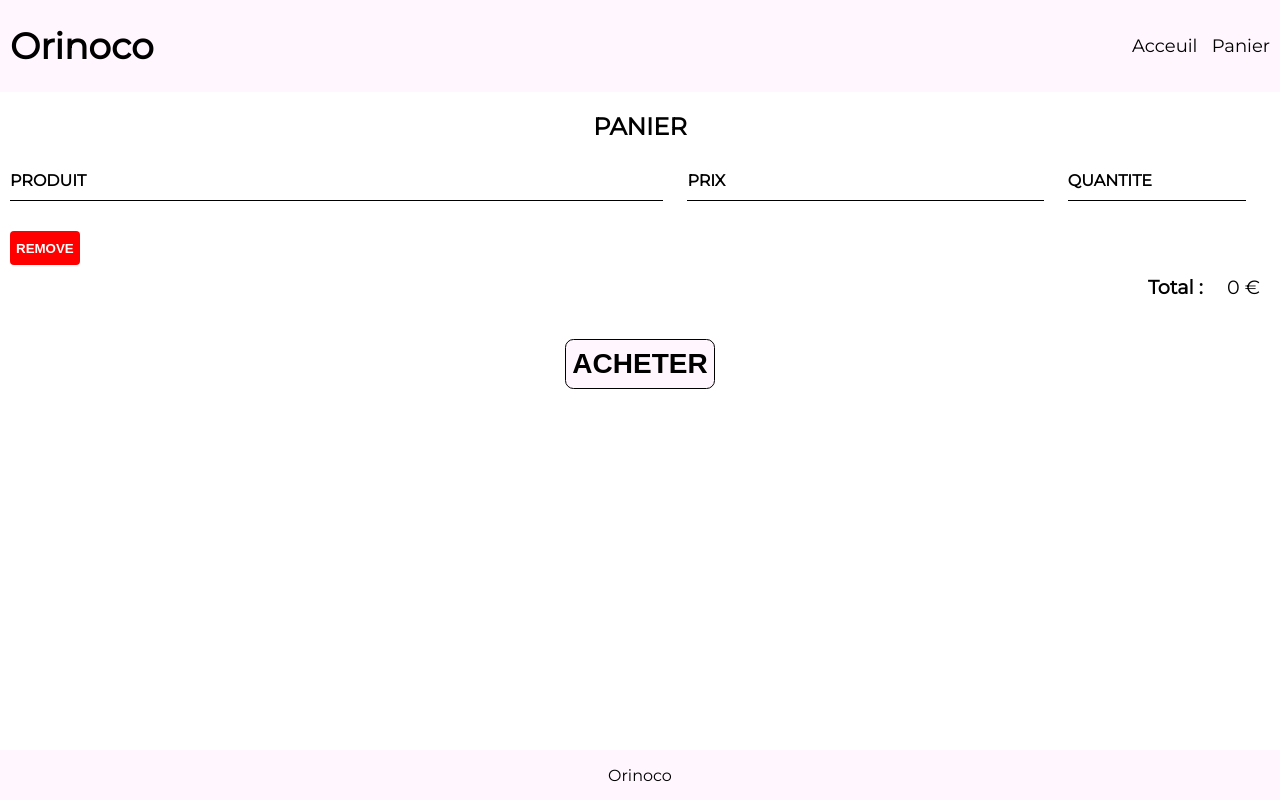
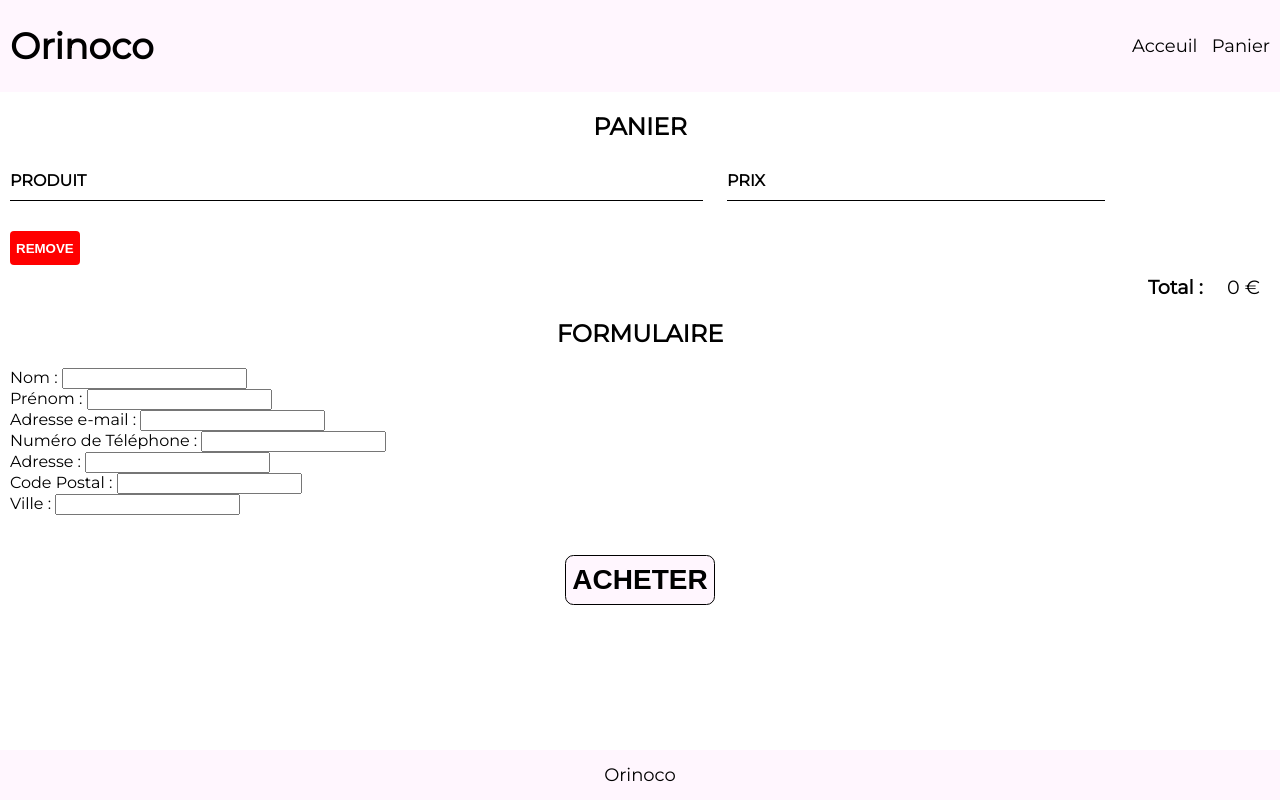
Before and after one commit to aarya-ch/Construisez-un-site-e-commerce, a website: page panier.html in a window 1280 px wide. Drawn offline with Linux system fonts and the light colour scheme.

Commit message:
Update panier.html

```diff
--- a/panier.html
+++ b/panier.html
@@ -19,46 +19,80 @@
 		</header>
 
 		<main>
-			<h2>PANIER</h2>
+			<div class="shopping-cart">
+				<h2>PANIER</h2>
 				<div class="cart-row">
 					<span class="cart-item cart-header cart-column">PRODUIT</span>
 					<span class="cart-price cart-header cart-column">PRIX</span>
-					<span class="cart-quantity cart-header cart-column">QUANTITE</span>
 				</div>
 				<div class="flexContainer">
 					<div class="cart-items">
-						<!-- <div class="cart-row">
-							<div class="cart-item cart-column">
-								<img class="cart-item-image">
-								<span class="cart-item-title"></span>
-							</div>
-							<div class="cart-price cart-column">
-								<span class="price"></span>
-							</div>
-							<div class="cart-quantity cart-column">
-								<input class="cart-quantity-input" type="number" value="1">
-								<button class="btn btn-danger cart-quantity-button" tyoe="button">REMOVE</button>
-							</div>
-						</div> -->
+
 					</div>
 					<div>
 						<button class="btn-danger" type="button">REMOVE</button>
 					</div>
 				</div>
-						<div class="cart-total">
-							<strong class="cart-total-title">Total :</strong>
-							<span class="cart-total-price">0 €</span>
-						</div>
+				<div class="cart-total">
+					<strong class="cart-total-title">Total :</strong>
+					<span class="cart-total-price">0 €</span>
+				</div>
+			</div>
+			<div class="container">
+				<h2>FORMULAIRE</h2>
+				<form onsubmit="return validation()">
+					<div class="form-group">
+						<label>Nom :</label>
+						<input type="text" name="" id="nom" class="form-control">
+						<span id="erreurnom" class="erreur"></span>
+					</div>
+
+					<div class="form-group">
+						<label>Prénom :</label>
+						<input type="text" name="" id="prenom" class="form-control">
+						<span id="erreurprenom" class="erreur"></span>
+					</div>
+
+					<div class="form-group">
+						<label>Adresse e-mail :</label>
+						<input type="text" name="" id="e-mail" class="form-control">
+						<span id="erreuremail" class="erreur"></span>
+					</div>
+
+					<div class="form-group">
+						<label>Numéro de Téléphone :</label>
+						<input type="text" name="" id="telephone" class="form-control">
+						<span id="erreurtelephone" class="erreur"></span>
+					</div>
+
+					<div class="form-group">
+						<label>Adresse :</label>
+						<input type="text" name="" id="adresse" class="form-control">
+						<span id="erreuradresse" class="erreur"></span>
+					</div>
+
+					<div class="form-group">
+						<label>Code Postal :</label>
+						<input type="text" name="" id="code-postal" class="form-control">
+						<span id="erreurcodepostal" class="erreur"></span>
+					</div>
+
+					<div class="form-group">
+						<label>Ville :</label>
+						<input type="text" name="" id="ville" class="form-control">
+						<span id="erreurville" class="erreur"></span>
+					</div>
+
+					<button class="btn-purchase" type="submit">ACHETER</button>
+				</form>
 			</div>
 
-			<div>
-				<button class="btn-purchase" type="button">ACHETER</button>
 			</div>
 		</main>
 
 		<footer>
 			<div>
-				Orinoco
+				<a href="index.html">Orinoco</a>
 			</div>
 		</footer>
 		<script type="text/javascript" src="panier.js"></script>
```
